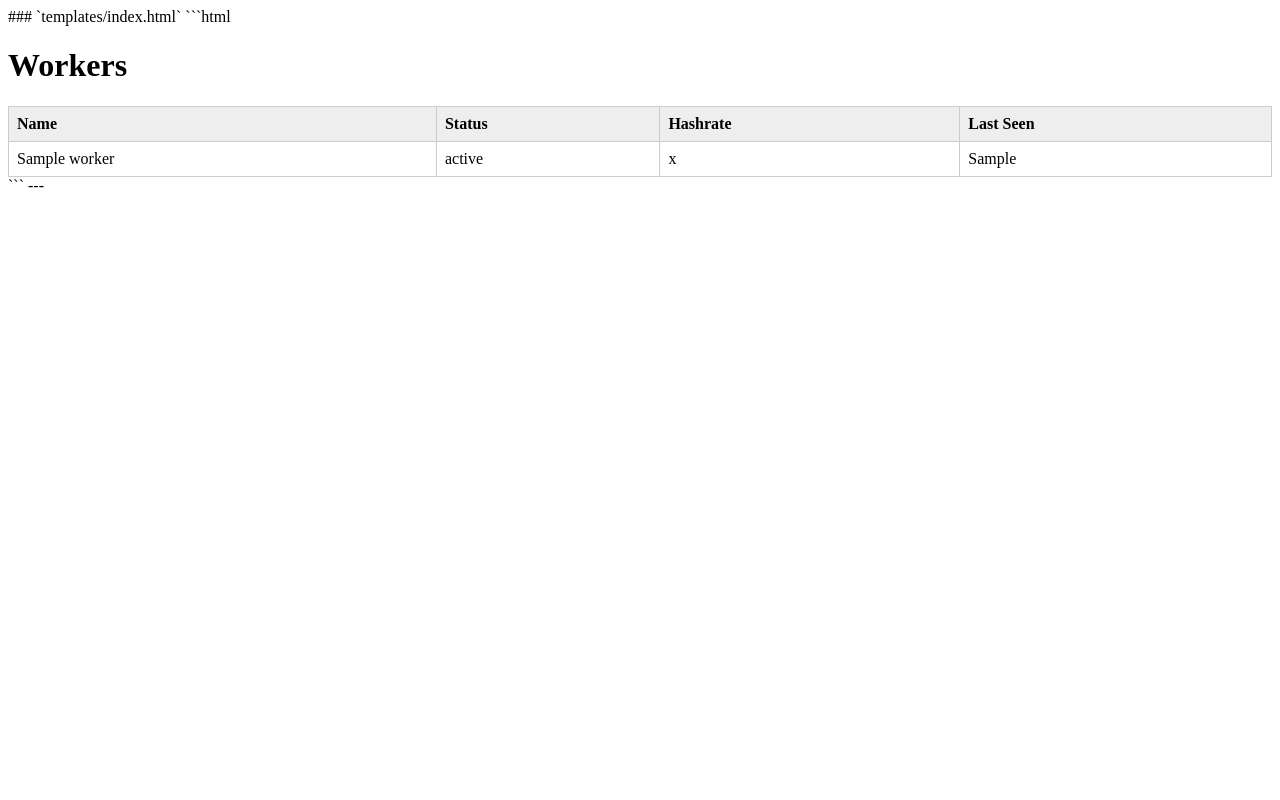
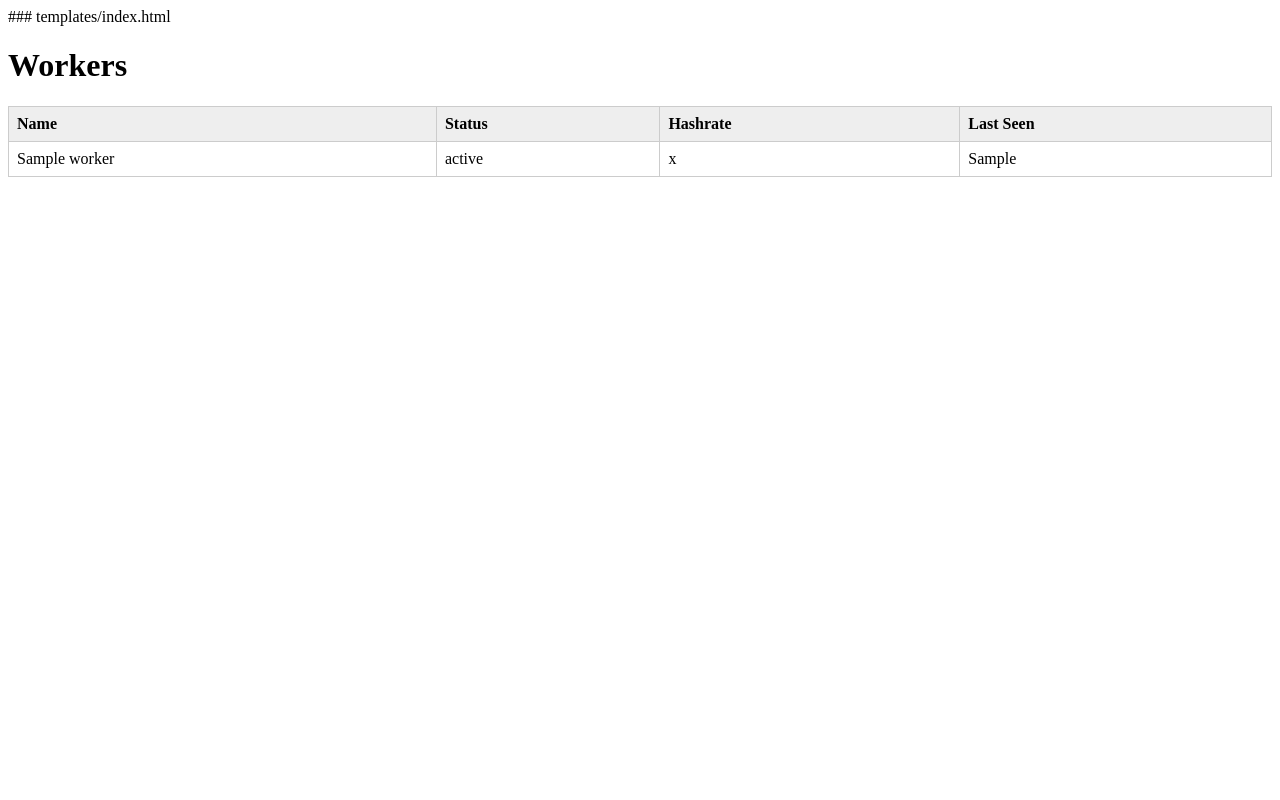
Before and after one commit to kecodon/project-root, a Flask app: template templates/index.html in a window 1280 px wide. Run offline with Flask 3, Linux system fonts and the light colour scheme; the template is opened without the code that fills it: most values are stand-ins (such as "Sample title", 1, 10 or a date in 2020).

Commit message:
Update index.html

````diff
--- a/templates/index.html
+++ b/templates/index.html
@@ -1,5 +1,4 @@
-### `templates/index.html`
-```html
+### templates/index.html
 <!DOCTYPE html>
 <html>
 <head>
@@ -21,6 +20,3 @@
 </table>
 </body>
 </html>
-```
-
----
````
